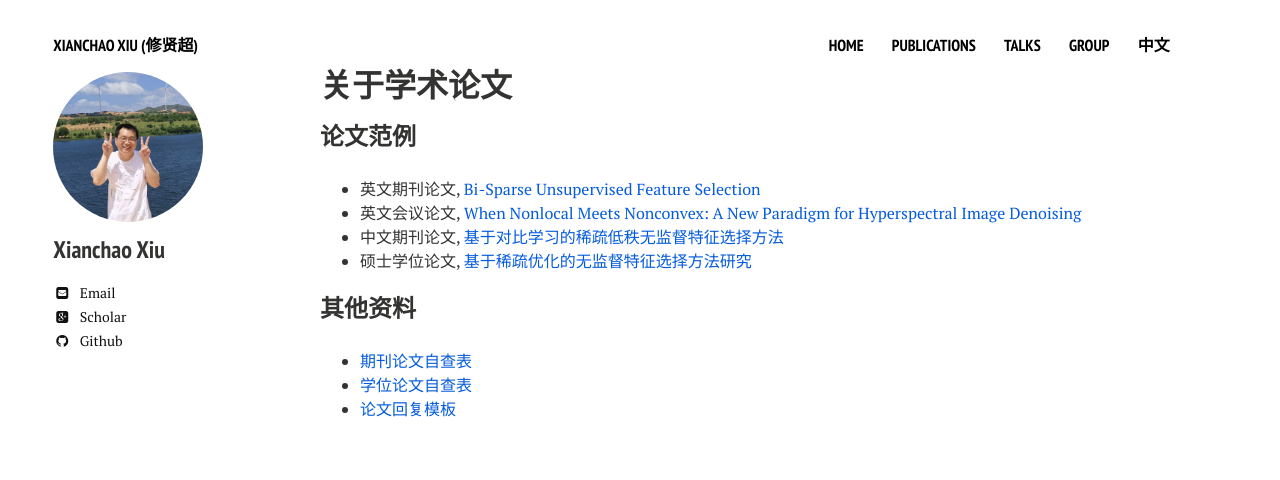
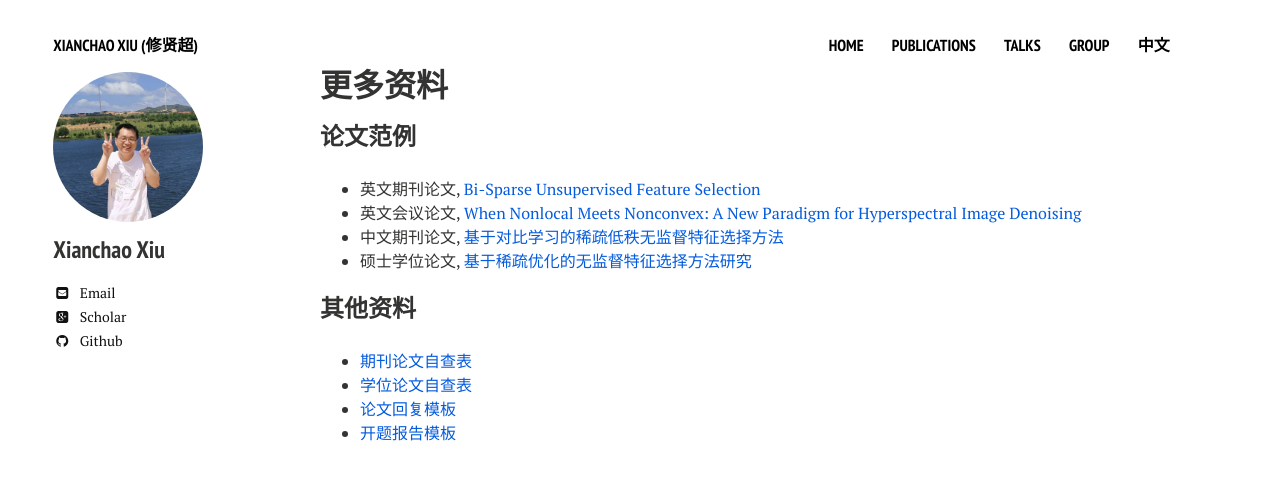
Before and after one commit to xianchaoxiu/xianchaoxiu.github.io, a Jekyll site: the page built from chinese/reading/what/index.md, in a window 1280 px wide. Shown: the top 480 px of the page. Built offline with Jekyll 4.4.1, drawn with Linux system fonts in a browser that asks for light colours; nearby versions of some CDN libraries.

Commit message:
Update index.md

```diff
--- a/chinese/reading/what/index.md
+++ b/chinese/reading/what/index.md
@@ -1,6 +1,6 @@
 ---
 layout: page
-title: 关于学术论文
+title: 更多资料
 comments: false
 share: false
 ---
@@ -15,3 +15,4 @@ share: false
 * <a href="../what/paper.pdf" class="textlink" target="_blank">  期刊论文自查表 <br>
 * <a href="../what/thesis.pdf" class="textlink" target="_blank">  学位论文自查表 <br>
 * <a href="../what/reply.pdf" class="textlink" target="_blank">  论文回复模板 <br>
+* <a href="../what/kaiti.pptx" class="textlink" target="_blank">  开题报告模板 <br>
```
